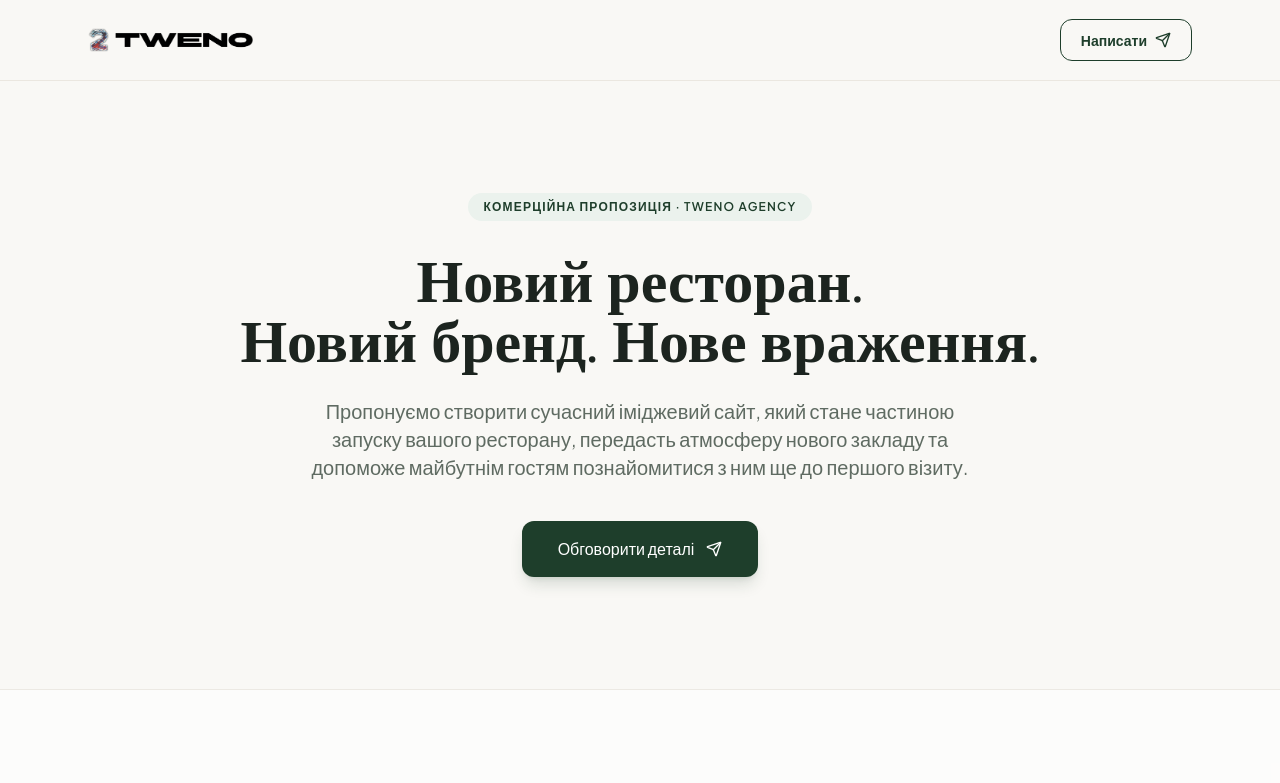
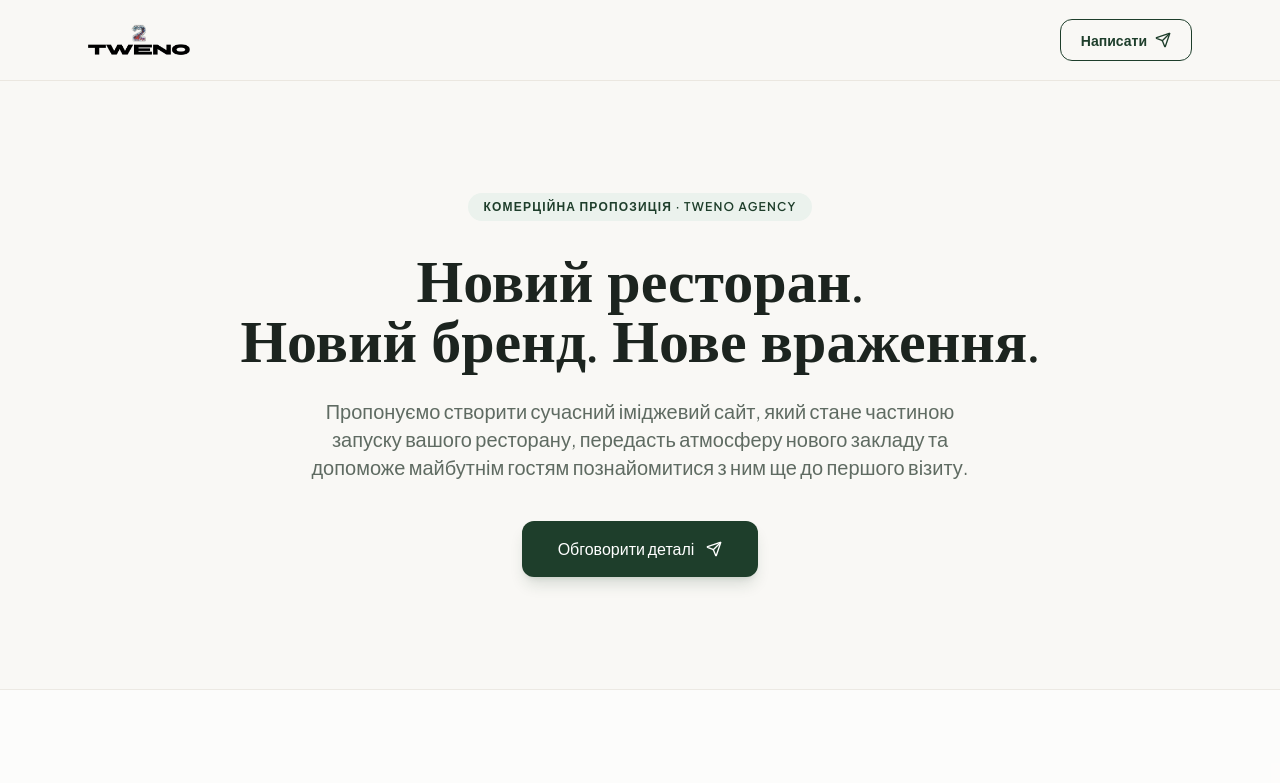
Before and after one commit to arturch-dev/commercial_proposal, a plain HTML site: page index.html in a window 1280 px wide. Shown: the top 783 px of the page. Drawn offline with nearby package versions, Linux system fonts and the light colour scheme.

Commit message:
Update index.html

```diff
--- a/index.html
+++ b/index.html
@@ -49,7 +49,7 @@
   <header class="border-b border-brand-border/70 bg-brand-bg/95 backdrop-blur-sm sticky top-0 z-30">
     <div class="max-w-6xl mx-auto px-6 h-20 flex items-center justify-between">
       <div class="flex items-center">
-        <img src="horizontlogo.png" alt="Tweno" class="h-7 sm:h-8 w-auto object-contain">
+        <img src="vertical.png" alt="Tweno" class="h-7 sm:h-8 w-auto object-contain">
       </div>
       <a
         href="https://t.me/tweno_agency"
@@ -68,9 +68,7 @@
     <section class="py-20 md:py-28 px-6 border-b border-brand-border/60">
       <div class="max-w-4xl mx-auto text-center">
         <div class="inline-flex items-center px-4 py-1.5 rounded-full bg-brand-greenLight text-brand-green text-xs font-semibold uppercase tracking-widest mb-8">
-          КОМЕРЦІЙНА ПРОПОЗИЦІЯ
-          ·
-          Tweno agency
+          КОМЕРЦІЙНА ПРОПОЗИЦІЯ  ·  Tweno agency
         </div>
 
         <h1 class="font-serif text-4xl sm:text-5xl md:text-6xl font-semibold leading-[1.2] text-brand-dark mb-6">
```
